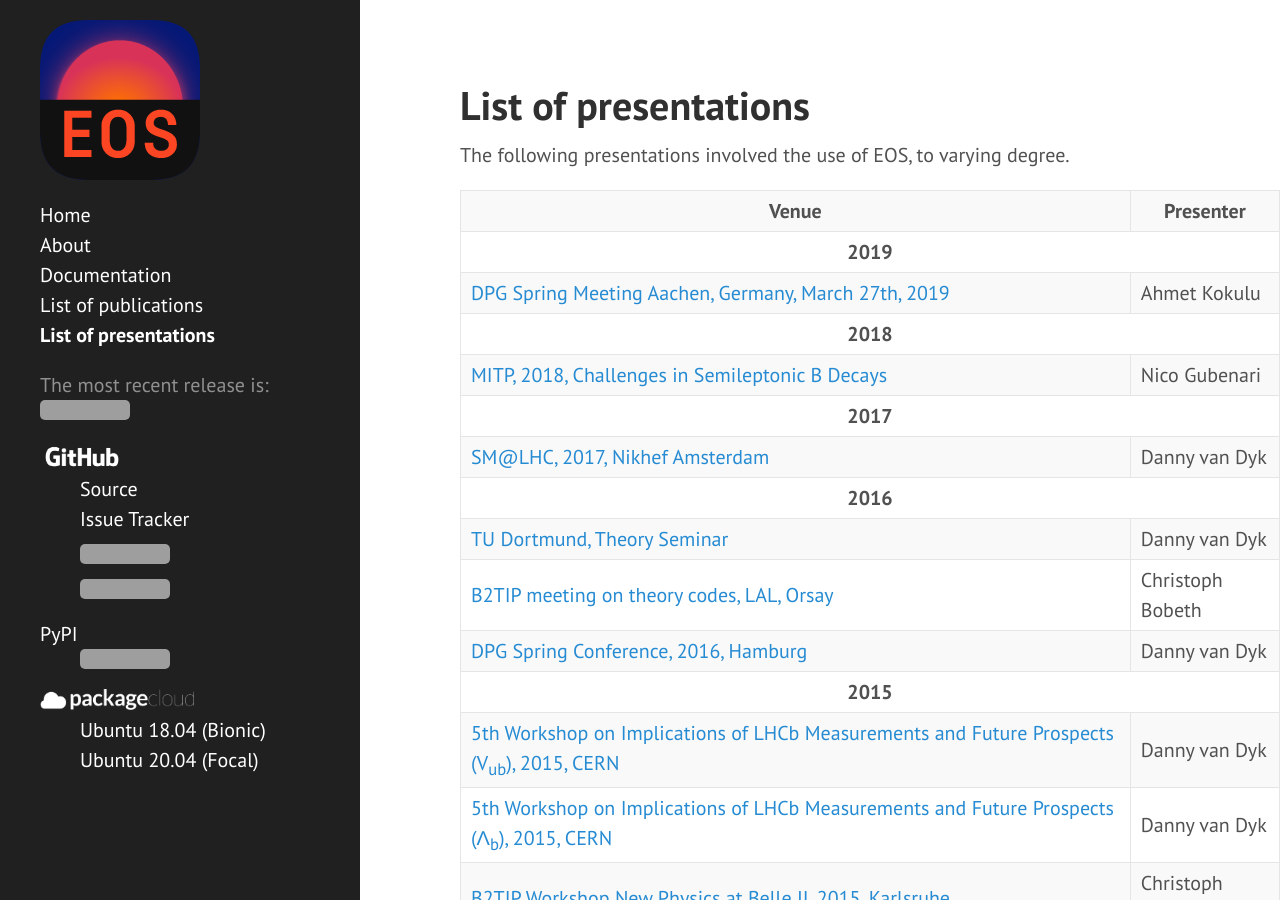
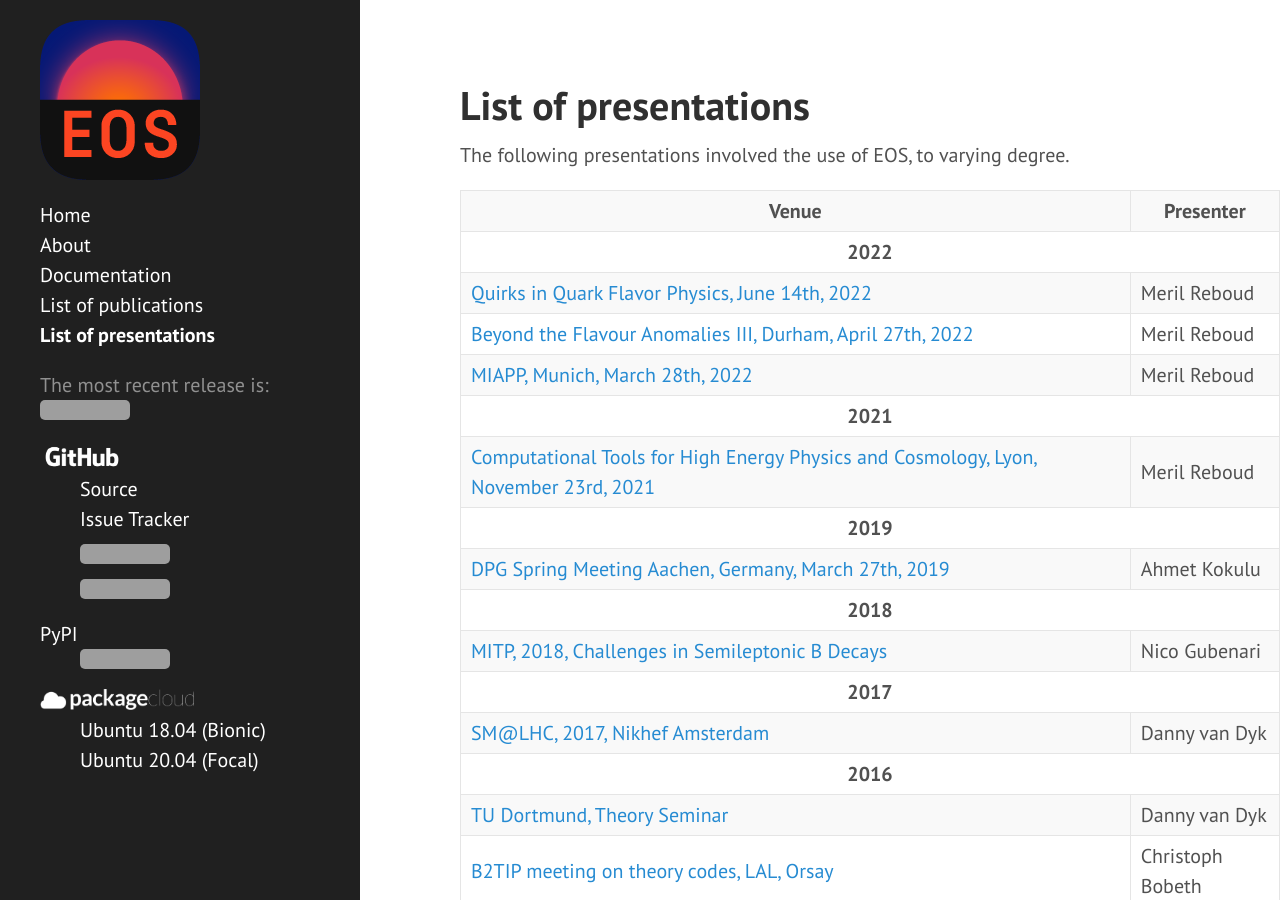
Before and after one commit to eos/eos.github.io, a Jekyll site: the page built from talks.html, in a window 1280 px wide and 900 px high. Built offline with Jekyll 4.4.1, drawn with Linux system fonts in a browser that asks for light colours; grey boxes are pictures that could not be loaded.

Commit message:
Add Meril's talks

```diff
--- a/_data/talks.yml
+++ b/_data/talks.yml
@@ -1,3 +1,23 @@
+- year: '2022'
+  items:
+      - venue: 'Quirks in Quark Flavor Physics, June 14th, 2022'
+        presenter: 'Meril Reboud'
+        file: 'reboud-zadar-2022.pdf'
+
+      - venue: 'Beyond the Flavour Anomalies III, Durham, April 27th, 2022'
+        presenter: 'Meril Reboud'
+        file: 'reboud-durham-2022.pdf'
+
+      - venue: 'MIAPP, Munich, March 28th, 2022'
+        presenter: 'Meril Reboud'
+        file: 'reboud-munich-2022.pdf'
+
+- year: '2021'
+  items:
+      - venue: 'Computational Tools for High Energy Physics and Cosmology, Lyon, November 23rd, 2021'
+        presenter: 'Meril Reboud'
+        file: 'reboud-lyon-2021.pdf'
+
 - year: '2019'
   items:
       - venue: 'DPG Spring Meeting Aachen, Germany, March 27th, 2019'
```
Also changed, not shown: 4 other files.
